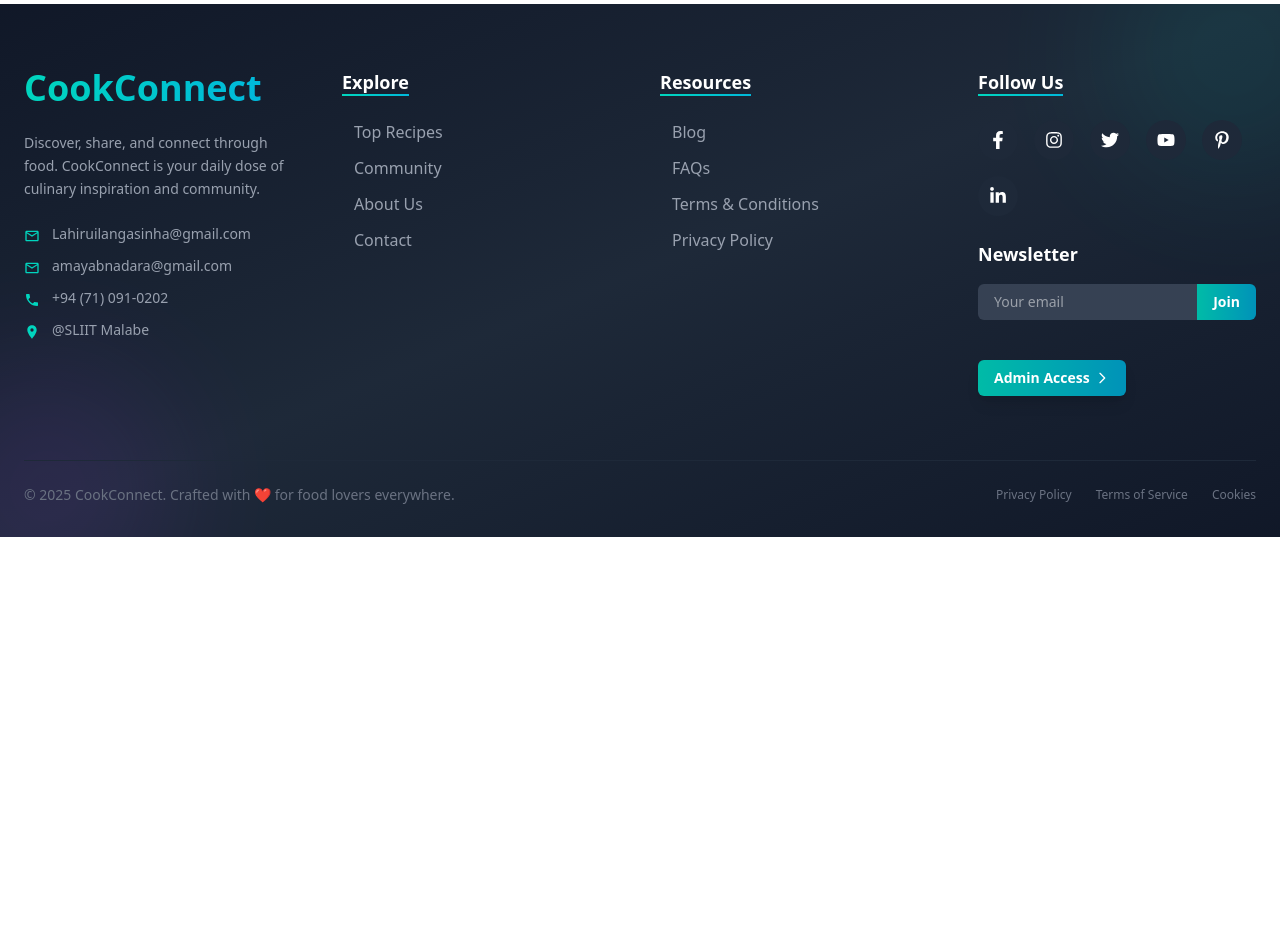
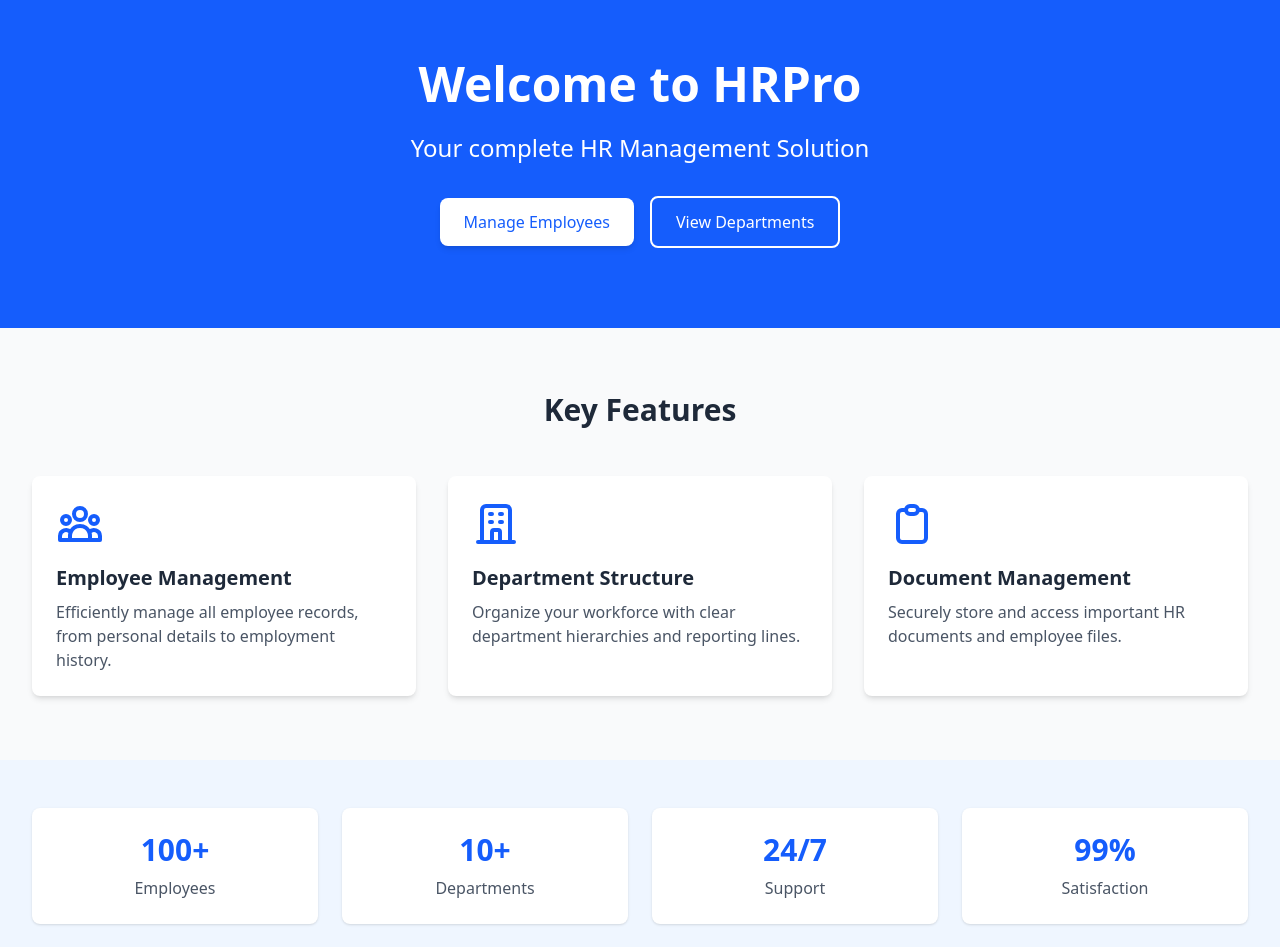
Before and after one commit to LAHIRUKBI/HR, a React (Vite) app in the folder Frontend/: page / in a window 1280 px wide. Shown: the part 85-1032 px from the top of the page. Before the commit the page ends 800 px from the top, so only its background shows below. Built offline with nearby package versions, Linux system fonts and the light colour scheme.

Commit message:
develop home page

```diff
--- a/Frontend/src/pages/Home.jsx
+++ b/Frontend/src/pages/Home.jsx
@@ -1,7 +1,110 @@
-import React from 'react'
+import React from 'react';
+import { Link } from 'react-router-dom';
 
 export default function Home() {
   return (
-    <div>Home</div>
-  )
+    <div className="min-h-screen bg-gray-50">
+      {/* Hero Section */}
+      <div className="bg-blue-600 text-white py-20 px-4 sm:px-6 lg:px-8">
+        <div className="max-w-7xl mx-auto text-center">
+          <h1 className="text-4xl md:text-5xl font-bold mb-6">Welcome to HRPro</h1>
+          <p className="text-xl md:text-2xl mb-8">Your complete HR Management Solution</p>
+          <div className="space-x-4">
+            <Link
+              to="/employees"
+              className="inline-block px-6 py-3 bg-white text-blue-600 font-medium rounded-lg shadow-md hover:bg-gray-100 transition duration-300"
+            >
+              Manage Employees
+            </Link>
+            <Link
+              to="/departments"
+              className="inline-block px-6 py-3 border-2 border-white text-white font-medium rounded-lg hover:bg-blue-700 transition duration-300"
+            >
+              View Departments
+            </Link>
+          </div>
+        </div>
+      </div>
+
+      {/* Features Section */}
+      <div className="py-16 px-4 sm:px-6 lg:px-8">
+        <div className="max-w-7xl mx-auto">
+          <h2 className="text-3xl font-bold text-center mb-12 text-gray-800">Key Features</h2>
+
+          <div className="grid grid-cols-1 md:grid-cols-3 gap-8">
+            {/* Feature 1 */}
+            <div className="bg-white p-6 rounded-lg shadow-md hover:shadow-lg transition duration-300">
+              <div className="text-blue-600 mb-4">
+                <svg xmlns="http://www.w3.org/2000/svg" className="h-12 w-12" fill="none" viewBox="0 0 24 24" stroke="currentColor">
+                  <path strokeLinecap="round" strokeLinejoin="round" strokeWidth={2} d="M17 20h5v-2a3 3 0 00-5.356-1.857M17 20H7m10 0v-2c0-.656-.126-1.283-.356-1.857M7 20H2v-2a3 3 0 015.356-1.857M7 20v-2c0-.656.126-1.283.356-1.857m0 0a5.002 5.002 0 019.288 0M15 7a3 3 0 11-6 0 3 3 0 016 0zm6 3a2 2 0 11-4 0 2 2 0 014 0zM7 10a2 2 0 11-4 0 2 2 0 014 0z" />
+                </svg>
+              </div>
+              <h3 className="text-xl font-semibold mb-2 text-gray-800">Employee Management</h3>
+              <p className="text-gray-600">Efficiently manage all employee records, from personal details to employment history.</p>
+            </div>
+
+            {/* Feature 2 */}
+            <div className="bg-white p-6 rounded-lg shadow-md hover:shadow-lg transition duration-300">
+              <div className="text-blue-600 mb-4">
+                <svg xmlns="http://www.w3.org/2000/svg" className="h-12 w-12" fill="none" viewBox="0 0 24 24" stroke="currentColor">
+                  <path strokeLinecap="round" strokeLinejoin="round" strokeWidth={2} d="M19 21V5a2 2 0 00-2-2H7a2 2 0 00-2 2v16m14 0h2m-2 0h-5m-9 0H3m2 0h5M9 7h1m-1 4h1m4-4h1m-1 4h1m-5 10v-5a1 1 0 011-1h2a1 1 0 011 1v5m-4 0h4" />
+                </svg>
+              </div>
+              <h3 className="text-xl font-semibold mb-2 text-gray-800">Department Structure</h3>
+              <p className="text-gray-600">Organize your workforce with clear department hierarchies and reporting lines.</p>
+            </div>
+
+            {/* Feature 3 */}
+            <div className="bg-white p-6 rounded-lg shadow-md hover:shadow-lg transition duration-300">
+              <div className="text-blue-600 mb-4">
+                <svg xmlns="http://www.w3.org/2000/svg" className="h-12 w-12" fill="none" viewBox="0 0 24 24" stroke="currentColor">
+                  <path strokeLinecap="round" strokeLinejoin="round" strokeWidth={2} d="M9 5H7a2 2 0 00-2 2v12a2 2 0 002 2h10a2 2 0 002-2V7a2 2 0 00-2-2h-2M9 5a2 2 0 002 2h2a2 2 0 002-2M9 5a2 2 0 012-2h2a2 2 0 012 2" />
+                </svg>
+              </div>
+              <h3 className="text-xl font-semibold mb-2 text-gray-800">Document Management</h3>
+              <p className="text-gray-600">Securely store and access important HR documents and employee files.</p>
+            </div>
+          </div>
+        </div>
+      </div>
+
+      {/* Stats Section */}
+      <div className="bg-blue-50 py-12 px-4 sm:px-6 lg:px-8">
+        <div className="max-w-7xl mx-auto">
+          <div className="grid grid-cols-2 md:grid-cols-4 gap-6 text-center">
+            <div className="bg-white p-6 rounded-lg shadow">
+              <div className="text-3xl font-bold text-blue-600">100+</div>
+              <div className="text-gray-600 mt-2">Employees</div>
+            </div>
+            <div className="bg-white p-6 rounded-lg shadow">
+              <div className="text-3xl font-bold text-blue-600">10+</div>
+              <div className="text-gray-600 mt-2">Departments</div>
+            </div>
+            <div className="bg-white p-6 rounded-lg shadow">
+              <div className="text-3xl font-bold text-blue-600">24/7</div>
+              <div className="text-gray-600 mt-2">Support</div>
+            </div>
+            <div className="bg-white p-6 rounded-lg shadow">
+              <div className="text-3xl font-bold text-blue-600">99%</div>
+              <div className="text-gray-600 mt-2">Satisfaction</div>
+            </div>
+          </div>
+        </div>
+      </div>
+
+      {/* Call to Action */}
+      <div className="py-16 px-4 sm:px-6 lg:px-8 bg-white">
+        <div className="max-w-4xl mx-auto text-center">
+          <h2 className="text-3xl font-bold text-gray-800 mb-6">Ready to transform your HR operations?</h2>
+          <p className="text-xl text-gray-600 mb-8">Join thousands of companies who trust HRPro for their human resource management needs.</p>
+          <Link
+            to="/Sign_in"
+            className="inline-block px-8 py-3 bg-blue-600 text-white font-medium rounded-lg shadow-md hover:bg-blue-700 transition duration-300"
+          >
+            Get Started Now
+          </Link>
+        </div>
+      </div>
+    </div>
+  );
 }
```
